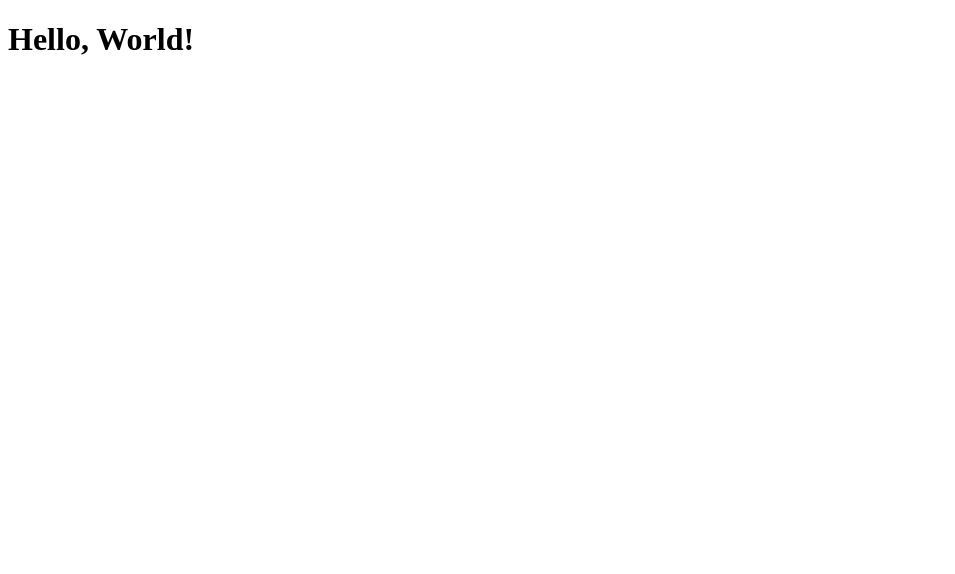
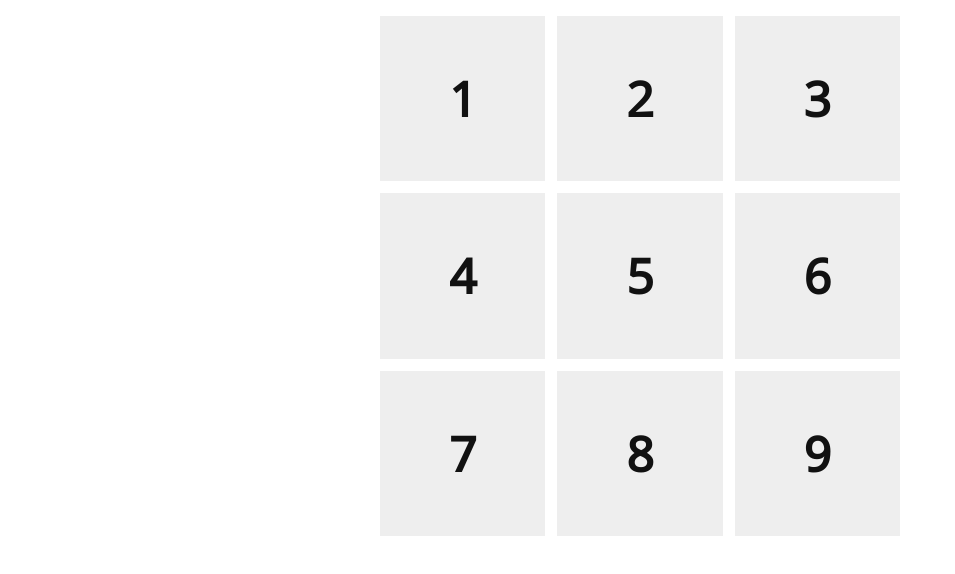
Before and after one commit to seif-baazouzi/tic-tac-toe, a website: page src/public/index.html in a window 1280 px wide. Shown: the whole page, without its empty margins (0-955 px from the left). Drawn offline with Linux system fonts and the light colour scheme.

Commit message:
add grid

```diff
--- /dev/null
+++ b/src/public/css/style.css
@@ -0,0 +1,52 @@
+@font-face {
+  font-family: "NotoSans";
+  src: url("/fonts/NotoSans.ttf");
+}
+
+*, *::before, *::after {
+  margin: 0;
+  padding: 0;
+  box-sizing: border-box;
+}
+
+:root {
+  --white: #fff;
+  --black: #111;
+  --light-gray: #eee;
+}
+
+body {
+  font-family: "NotoSans";
+  background-color: var(--white);
+}
+
+.container {
+  padding: 1rem;
+}
+
+.grid {
+  width: 100%;
+  max-width: 520px;
+  margin: 0 auto;
+  display: grid;
+  grid-template-rows: 1fr 1fr 1fr;
+  grid-template-columns: 1fr 1fr 1fr;
+  gap: .75rem;
+}
+
+.grid .field {
+  font-size: 3rem;
+  font-weight: bold;
+  color: var(--black);
+  display: flex;
+  align-items: center;
+  justify-content: center;
+  aspect-ratio: 1 / 1;
+  background-color: var(--light-gray);
+  cursor: pointer;
+  user-select: none;
+}
+
+.grid .field:hover {
+  opacity: .8;
+}
--- a/src/public/index.html
+++ b/src/public/index.html
@@ -4,9 +4,22 @@
   <meta charset="UTF-8">
   <meta http-equiv="X-UA-Compatible" content="IE=edge">
   <meta name="viewport" content="width=device-width, initial-scale=1.0">
-  <title>Document</title>
+  <link rel="stylesheet" href="/css/style.css">
+  <title>Tic Tac Toe</title>
 </head>
 <body>
-  <h1>Hello, World!</h1>
+  <div class="container">
+    <div class="grid">
+      <div id="fild1" class="field">1</div>
+      <div id="fild2" class="field">2</div>
+      <div id="fild3" class="field">3</div>
+      <div id="fild4" class="field">4</div>
+      <div id="fild5" class="field">5</div>
+      <div id="fild6" class="field">6</div>
+      <div id="fild7" class="field">7</div>
+      <div id="fild8" class="field">8</div>
+      <div id="fild9" class="field">9</div>
+    </div>
+  </div>
 </body>
 </html>
```
Also changed, not shown: src/public/fonts/NotoSans.ttf (added).
